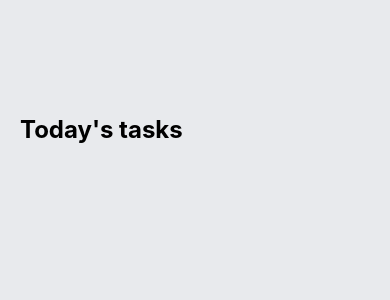
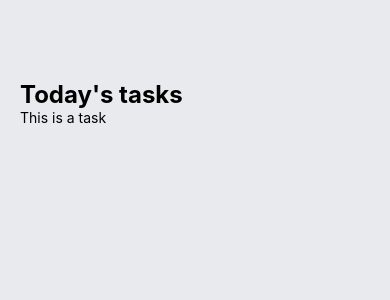
Before and after one commit to GanibegovicIsmail/done-with-it, a React Native app: screen / in a window 390 px wide. Shown: the top 300 px of the page. Built offline with nearby package versions, Linux system fonts and the light colour scheme.

Commit message:
feat: reusable task component

```diff
--- a/App.js
+++ b/App.js
@@ -1,18 +1,22 @@
 import { Text, View, StyleSheet } from 'react-native'
 import React from 'react'
+import Task from './components/Task'
 
 export default function App() {
     return (
       <View style={styles.container}>
 
-        {/* Todays tasks */}
+      {/* Todays tasks */}
         <View style={styles.taskWrapper}>
-        <Text style={styles.sectionTitle}>Today's tasks</Text>
+          <Text style={styles.sectionTitle}>Today's tasks</Text>
+
+            <View style={styles.items}>
+            {/* This is where the tasks will be */}
+              <Task/>
+            </View>
+
         </View>
 
-      <View style={styles.items}>
-      {/* This is where the tasks will be */}
-      </View>
 
       </View>
     )
@@ -20,7 +24,6 @@
 
 const styles = StyleSheet.create({
   container:{
-    paddingTop: 35,
     flex:1,
     backgroundColor: '#E8EAED'
   },
--- /dev/null
+++ b/components/Task.js
@@ -0,0 +1,17 @@
+import React from 'react'
+import {View,Text, StyleSheet} from 'react-native'
+
+const Task = () =>{
+    return(
+        <View>
+            <Text>This is a task
+            </Text>
+        </View>
+    )
+}
+
+const styles = StyleSheet.create({
+
+})
+
+export default Task
```
